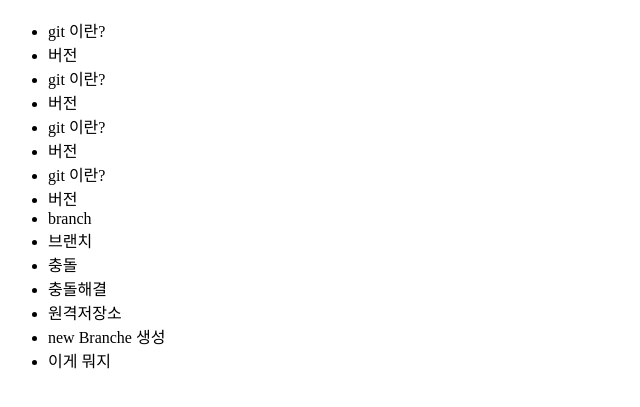
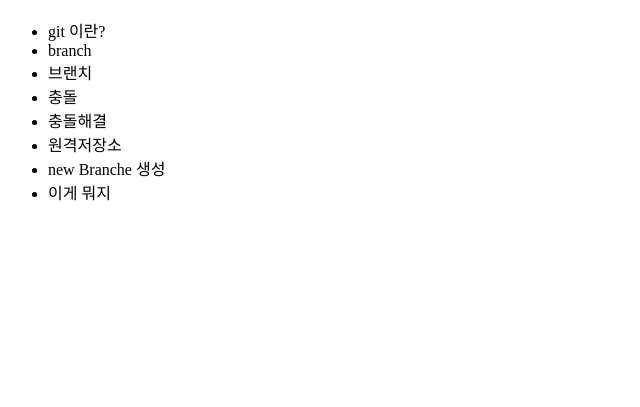
Before and after one commit to junho5933/opentutorials_git_junho, a plain HTML site: page index.html in a window 1280 px wide. Shown: the part 57-464 px from the top of the page, without its empty margins (0-640 px from the left). Drawn offline with Linux system fonts and the light colour scheme.

Commit message:
중복 삭제

```diff
--- a/index.html
+++ b/index.html
@@ -7,13 +7,6 @@
         <h1>아아ㅏ아아아</h1>
 		<ul>
 			<li>git 이란?</li>
-			<li>버전</li>
-			<li>git 이란?</li>
-			<li>버전</li>
-			<li>git 이란?</li>
-			<li>버전</li>
-			<li>git 이란?</li>
-			<li>버전</li>
 			<li>branch</li>
 			<li>브랜치</li>
 			<li>충돌</li>
```
